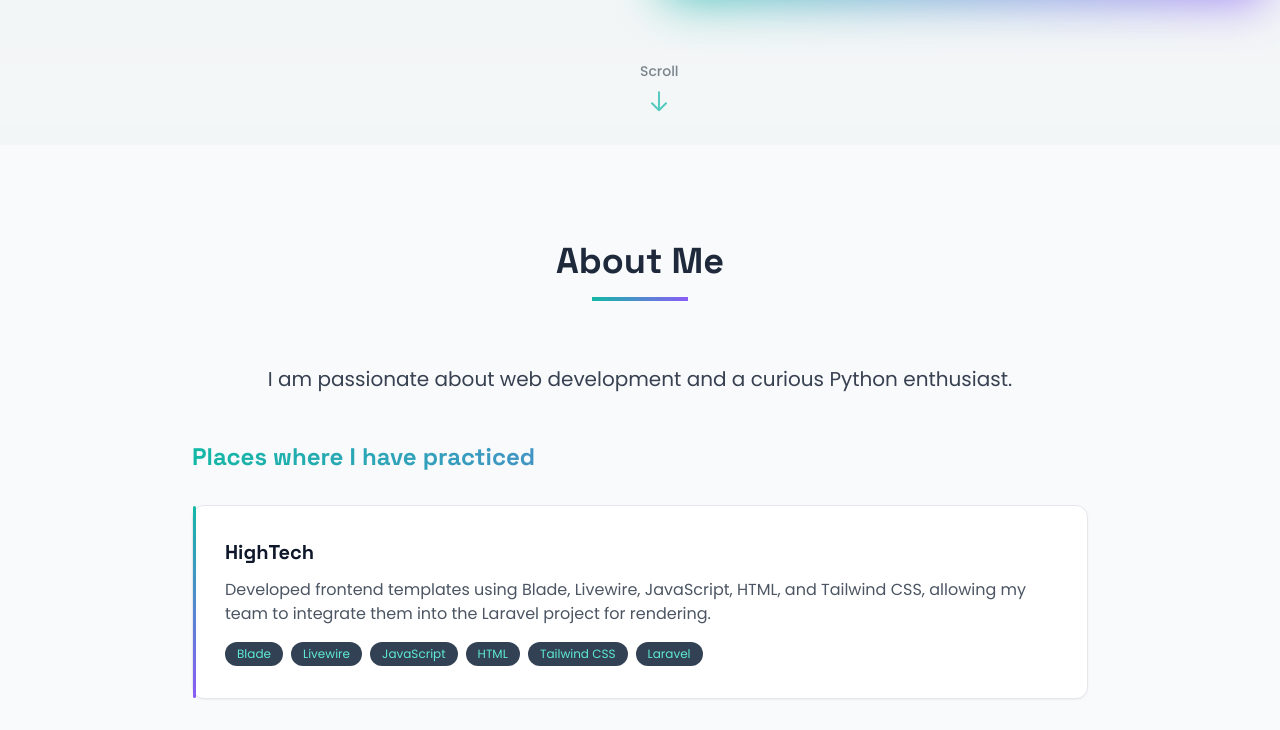
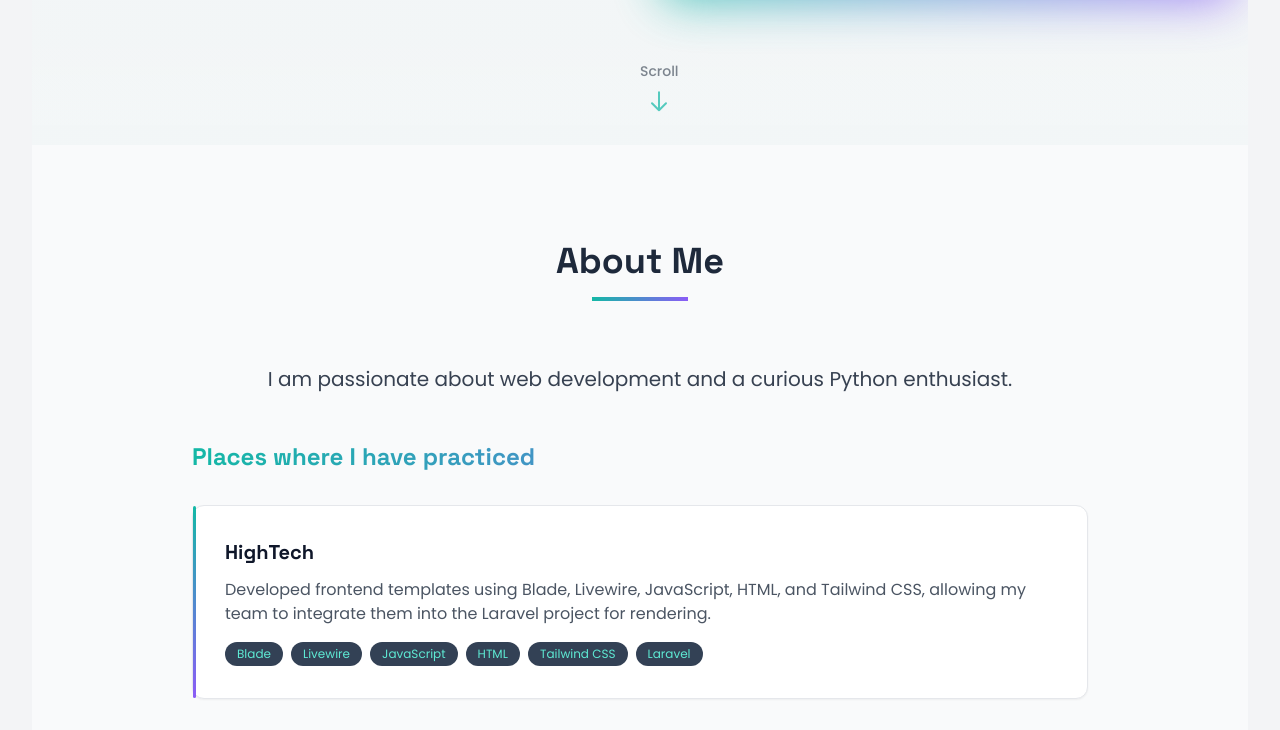
Before and after one commit to CarlosMaroRuiz/PortafolioOficial, a React (Vite) app: page / in a window 1280 px wide. Shown: the part 655-1385 px from the top of the page. Built offline with nearby package versions, Linux system fonts and the light colour scheme.

Commit message:
modificacion del padding

```diff
--- a/src/App.jsx
+++ b/src/App.jsx
@@ -45,7 +45,7 @@ function App() {
 
   return (
     <ThemeProvider>
-      <div className="min-h-screen transition-colors duration-300 dark:bg-dark-950 dark:text-gray-100 bg-gray-100 text-dark-900 overflow-x-hidden">
+      <div className="min-h-screen transition-colors duration-300 dark:bg-dark-950 dark:text-gray-100 bg-gray-100 text-dark-900 overflow-x-hidden px-4 md:px-8">
         {/* Elementos de fondo con paralaje */}
         <motion.div
           className="fixed top-0 right-0 w-1/3 h-screen bg-gradient-to-l from-primary-100/20 to-transparent dark:from-primary-900/5 dark:to-transparent pointer-events-none -z-10"
--- a/src/components/layout/Header.jsx
+++ b/src/components/layout/Header.jsx
@@ -55,7 +55,7 @@ const Header = ({ activeSection }) => {
 
   return (
     <motion.nav
-      className="fixed top-0 left-0 right-0 z-50 backdrop-blur-xl transition-colors duration-300 dark:bg-dark-900/80 dark:border-b dark:border-dark-800 bg-white/80 border-b border-gray-200"
+      className="fixed top-0 left-0 right-0 z-50 backdrop-blur-xl transition-colors duration-300 dark:bg-dark-900/80 dark:border-b dark:border-dark-800 bg-white/80 border-b border-gray-200 px-4"
       initial="hidden"
       animate="visible"
       variants={navVariants}
```
